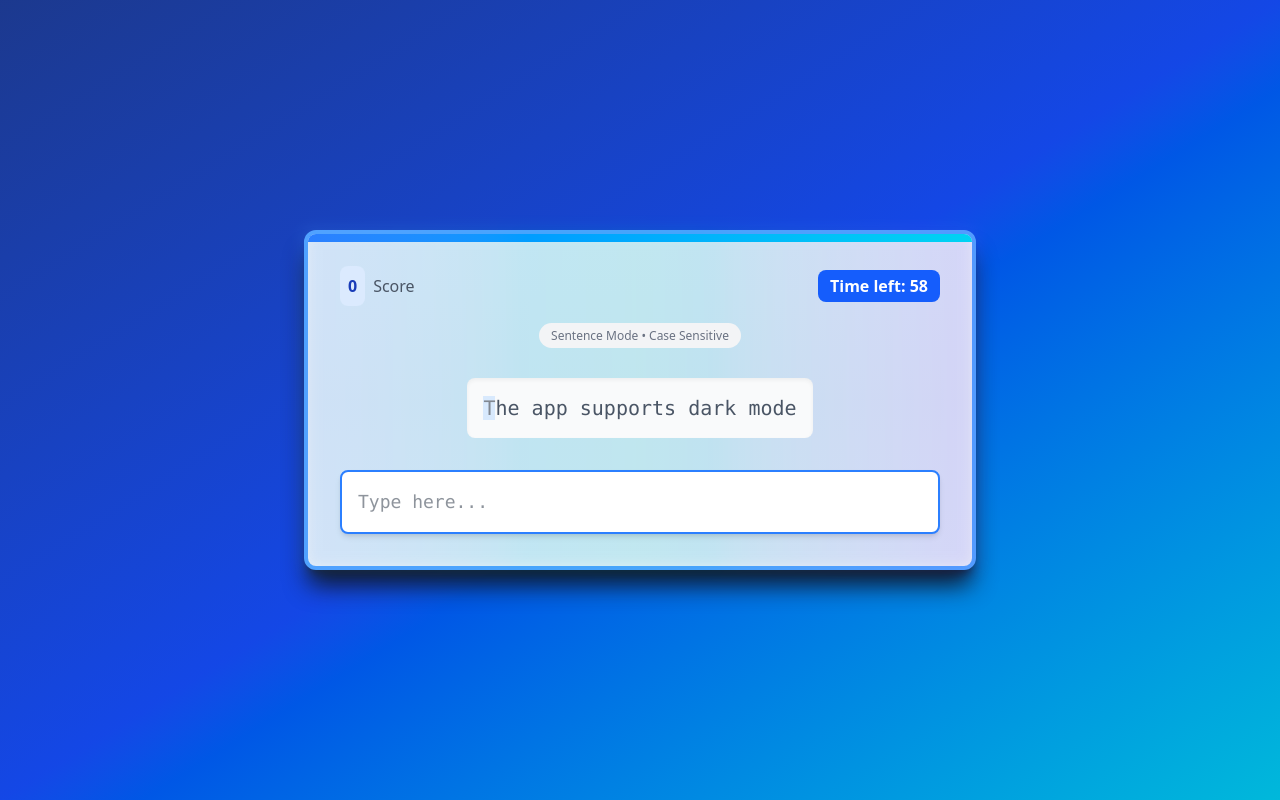
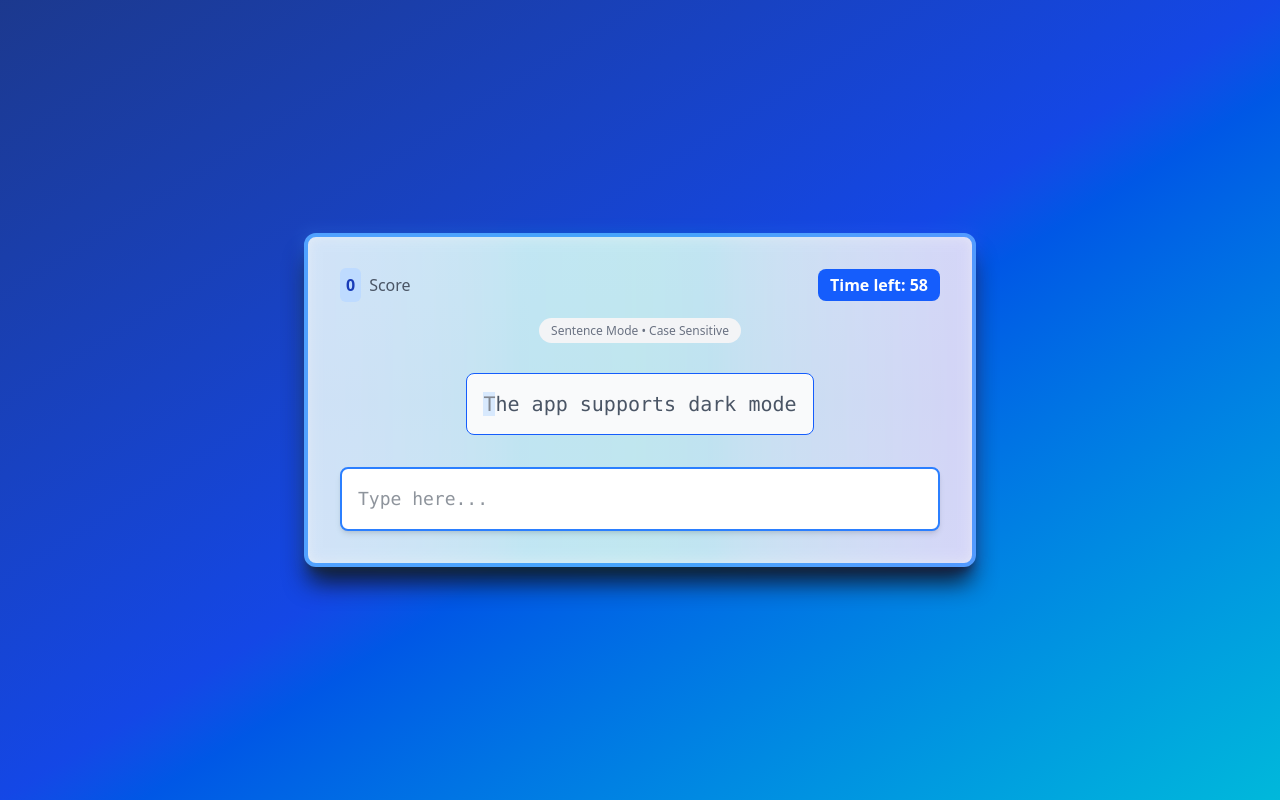
Before and after one commit to MouhamedBourouba/Typer, a React (Vite) app: page / in a window 1280 px wide. Both pictures are taken after a click on the button "START GAME". Built offline with nearby package versions, Linux system fonts and the light colour scheme.

Commit message:
refactor

```diff
--- a/src/Card.jsx
+++ b/src/Card.jsx
@@ -2,14 +2,9 @@ function Card({ children }) {
   return (
     <div className="flex flex-col items-center justify-center bg-blue-900 w-screen h-screen px-4 bg-gradient-to-br from-blue-900 via-blue-700 to-cyan-500">
       <div className="flex flex-col gap-3 shadow-xl shadow-gray-900 bg-gray-100 rounded-xl border-4 border-blue-400 p-8 max-w-2xl w-full relative">
-        {/* Retro horizontal lines effect */}
         <div className="absolute inset-0 bg-gradient-to-b from-transparent via-gray-200 to-transparent opacity-20 pointer-events-none" />
 
-        {/* Retro glowing effect */}
         <div className="absolute -inset-1 bg-gradient-to-r from-blue-400 via-cyan-500 to-indigo-500 opacity-20 blur-sm pointer-events-none" />
-
-        {/* Top retro stripe */}
-        <div className="absolute top-0 left-0 right-0 h-2 bg-gradient-to-r from-blue-500 to-cyan-400 rounded-t-2xl" />
 
         <div className="relative z-10">
           {children}
--- a/src/Game.jsx
+++ b/src/Game.jsx
@@ -58,7 +58,7 @@ function GameCard({ time, mode, caseSensitive, onFinish }) {
     let enteredChars = textValue.split("");
 
     return (
-      <div className="font-mono text-xl my-6 max-w-lg mx-auto bg-gray-50 p-4 rounded-lg shadow-inner">
+      <div className="font-mono text-xl my-6 max-w-lg mx-auto bg-gray-50 p-4 rounded-lg border-blue-600 border-1">
         {characterList.map((item, index) => {
           const isTyped = index < enteredChars.length;
           const isCorrect = caseSensitive
@@ -72,7 +72,7 @@ function GameCard({ time, mode, caseSensitive, onFinish }) {
                 isTyped
                   ? isCorrect
                     ? "text-green-600 bg-green-50"
-                    : "text-red-600 bg-red-50"
+                    : "text-red-600 bg-red-50 underline"
                   : index === enteredChars.length
                   ? "text-gray-800 bg-blue-200 animate-pulse"
                   : "text-gray-600"
@@ -95,8 +95,8 @@ function GameCard({ time, mode, caseSensitive, onFinish }) {
           {/* Header with stats */}
           <div className="flex items-center justify-between mb-4">
             <div className="flex items-center space-x-2">
-              <div className="bg-blue-100 p-2 rounded-lg">
-                <span className="font-bold text-blue-800">{score}</span>
+              <div className="bg-blue-100 rounded-lg">
+                <span className="font-bold bg-blue-200 rounded-md p-1.5 text-blue-800">{score}</span>
               </div>
               <span className="text-gray-600 font-medium">Score</span>
             </div>
```
